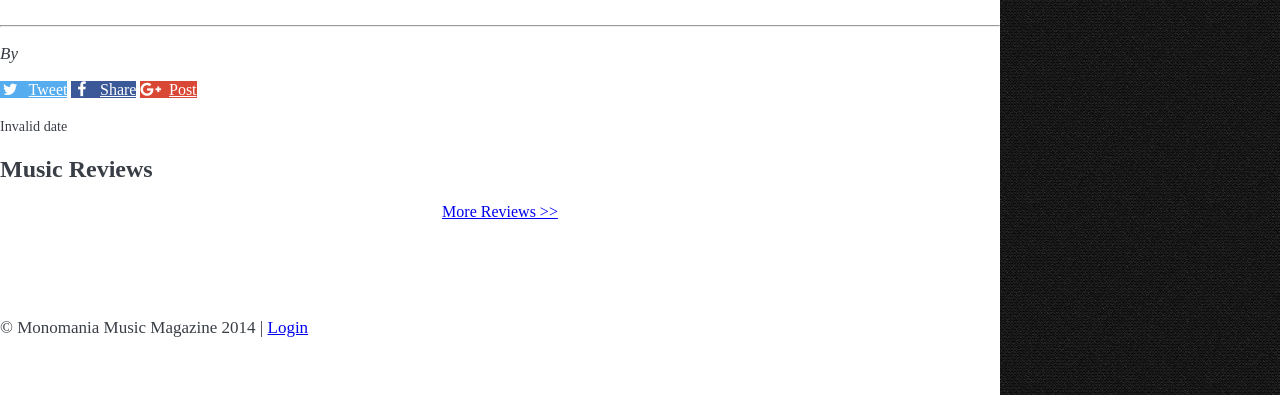
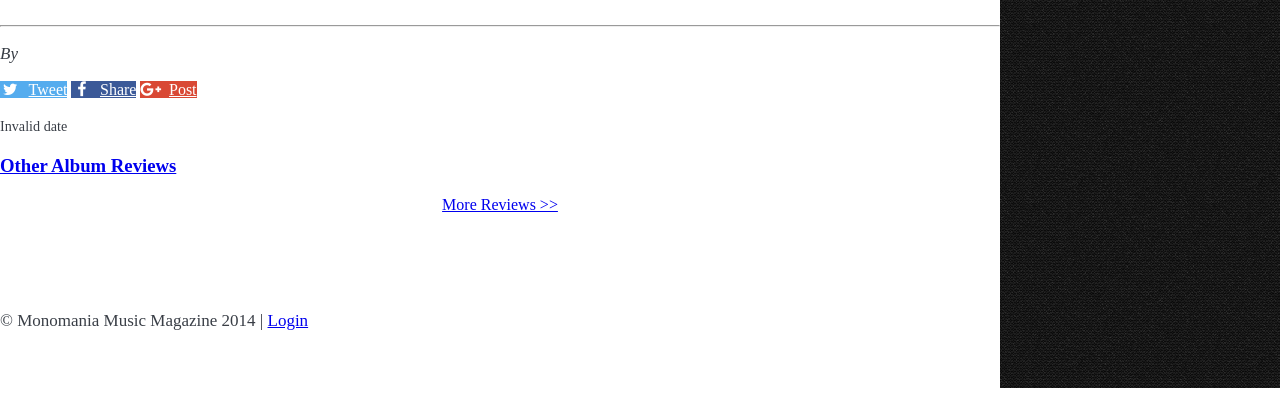
Before and after one commit to travcunn/monomaniamag, a Flask app: template app/templates/album-review.html in a window 1280 px wide. Shown: the part 713-1108 px from the top of the page. Run offline with Flask 2, Linux system fonts and the light colour scheme; the template is opened without the code that fills it: values that come from a table or form of the project are taken from there, others are empty; some libraries are stand-ins or nearby versions.

Commit message:
Changed side-content titles into panel headers: Yellow for articles, Blue for reviews, and Green for Videos.

```diff
--- a/app/templates/album-review.html
+++ b/app/templates/album-review.html
@@ -111,10 +111,14 @@
 
     </div>
 
-    <div class="col-sm-4">
-        <h2>Music Reviews</h2>
+    <div class="col-md-4">
+        <div class="panel panel-info">
+            <div class="panel-heading">
+               <h3 class="panel-title"> <a href="{{ url_for('album_reviews') }}">Other Album Reviews</a></h3>
+            </div>
         <div class="row">
             {% for review in side_reviews.items %}
+		<div class="front-review">
             <div class="col-sm-6 side-review">
                 <a href="{{ url_for('single_album_review', review_url=review.url)}}">
                   <img class="img-responsive" src="/static/reviews/{{ review.photo }}">
--- a/app/templates/video.html
+++ b/app/templates/video.html
@@ -88,6 +88,7 @@ frameborder="0" allowfullscreen></iframe>
 </div>
 
 
+
 <div class="row">
     <div class="col-lg-9">
         <div id="disqus_thread"></div>
```
Also changed, not shown: app/templates/artist-review.html (+6 -2 lines), app/templates/news-article.html (+7 -1 lines), app/templates/track-review.html (+6 -2 lines), app/static/reviews/076c731c23e874b24795029978e2f990d8a5cfdf.jpeg (added), app/static/reviews/13c566276b59f69576e963b67b4e6a616d74038a.jpeg (added), app/static/reviews/3f5d6bee2eaace3f4cb7d9776116391cf7fc0564.jpg (added), app/static/reviews/90c5693ec152b3c99eb5d1104fc8f8740c924124.jpeg (added), app/static/reviews/a67e12287697701f8d8da684c5bc841da963ea5f.jpeg (added), app/static/reviews/e969e28d078aa4a954227144e7a64c65a99b08c7.jpg (added), app/static/reviews/efab36b49b499ee668086f9de0f4400a05a86adb.jpg (added).
